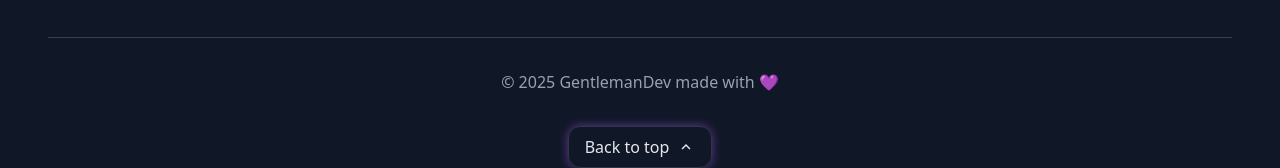
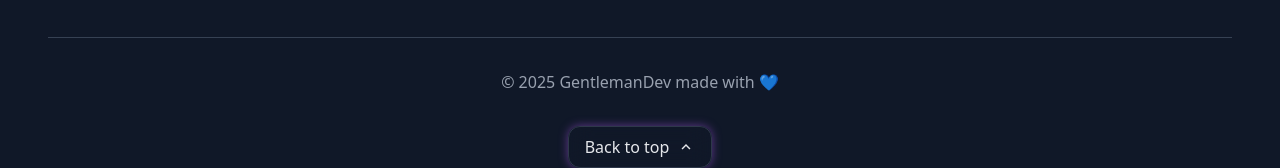
Before and after one commit to gentlehacks/gentlemandev, a Next.js app: page / in a window 1280 px wide. Shown: the part 5615-5783 px from the top of the page. Built offline with nearby package versions, Linux system fonts and the light colour scheme.

Commit message:
Fix typo in Footer component links and update color

```diff
--- a/components/Footer.tsx
+++ b/components/Footer.tsx
@@ -49,7 +49,7 @@ const Footer = () => {
 hover:ml-3 transition-all duration-200
 hover:ml-3 transition-all duration-200
 hover:ml-3 transition-all duration-200 text-md mt-2">About</Link>
-            <Link href="#projects" className="text-gray-400 hover:text-blue-500/80 hover:ml-3 transition-all duration-200
+            <Link hrefj="#projects" className="text-gray-400 hover:text-blue-500/80 hover:ml-3 transition-all duration-200
 hover:ml-3 transition-all duration-200
 hover:ml-3 transition-all duration-200
 hover:ml-3 transition-all duration-200 text-md mt-2">Projects</Link>
@@ -81,7 +81,7 @@ hover:ml-3 transition-all duration-200 text-md mt-2">UI/UX Design</Link>
       </div>
       <div className="mt-10 border-t-1 border-gray-700 w-full flex flex-col items-center justify-center pt-8">
         <p className="sm text-gray-400 ">
-          &copy; {new Date().getFullYear()} GentlemanDev made with 💜
+          &copy; {new Date().getFullYear()} GentlemanDev made with 💙
         </p>
         <Link href="/">
           <motion.button
```
